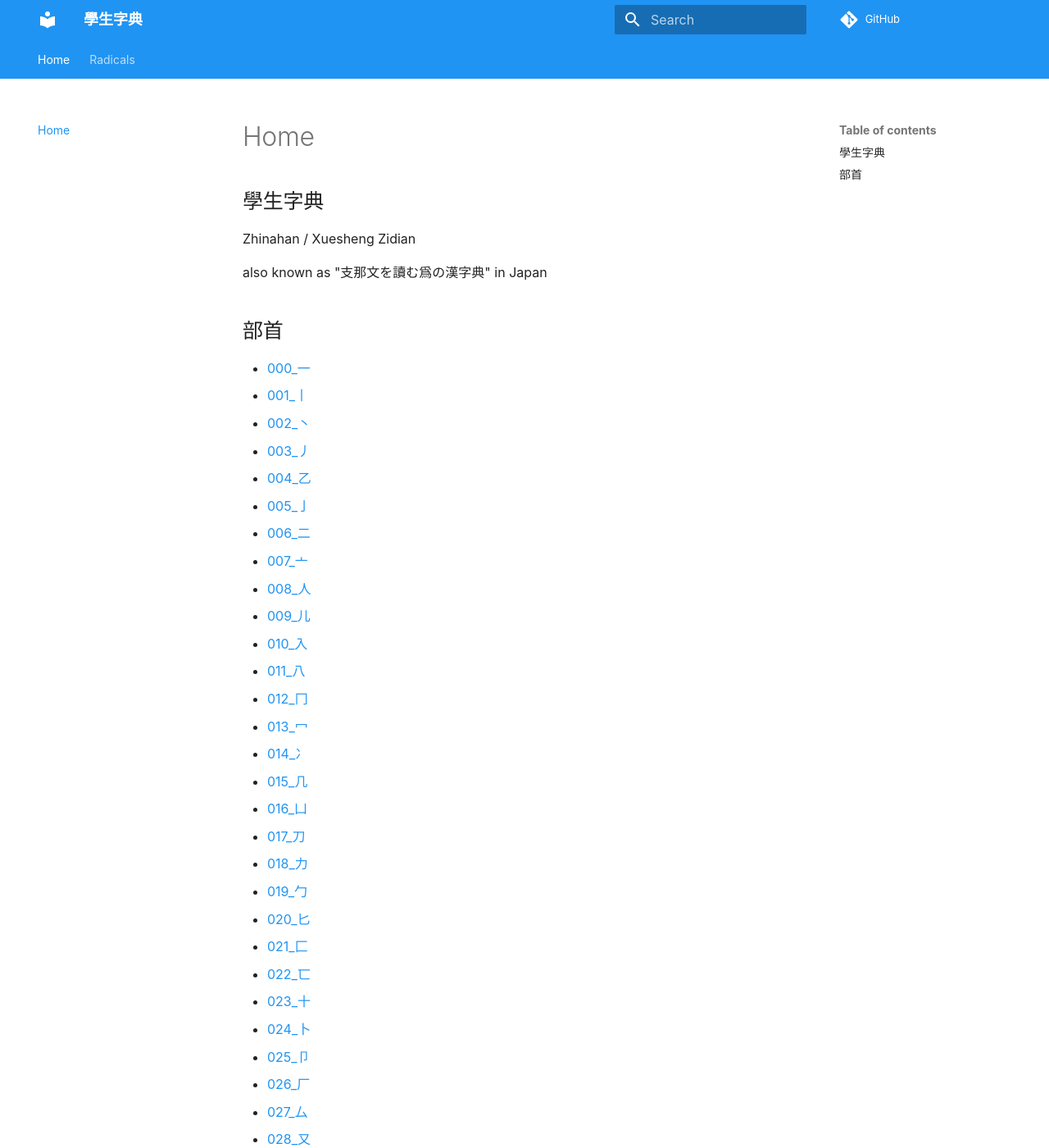
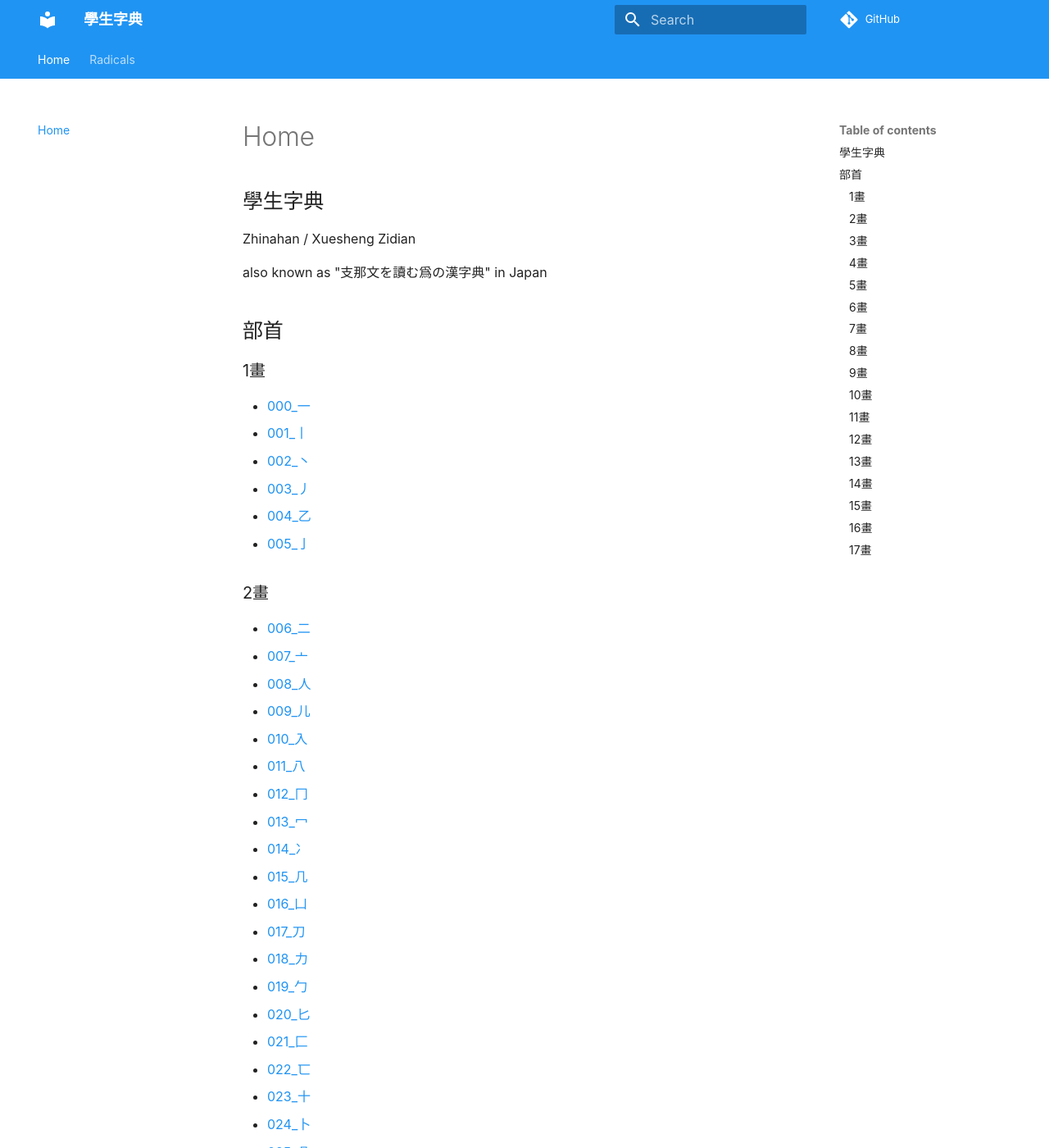
Before and after one commit to yokenzan/zhinahan.web, an MkDocs documentation site: the page built from docs/index.md, in a window 1280 px wide and 1400 px high. Shown: the whole window at 82% size. Built offline with MkDocs 1.6.1 and Material for MkDocs 9.7.7, drawn with Linux system fonts in a browser that asks for light colours; comment, search, counter and statistics services are not loaded; some of the changed text lies outside the part shown.

Commit message:
add stroke count as sub headers to index

```diff
--- a/docs/index.md
+++ b/docs/index.md
@@ -6,12 +6,17 @@ also known as "支那文を讀む爲の漢字典" in Japan
 
 # 部首
 
+## 1畫
+
 - [000_一](radicals/000_一.md)
 - [001_丨](radicals/001_丨.md)
 - [002_丶](radicals/002_丶.md)
 - [003_丿](radicals/003_丿.md)
 - [004_乙](radicals/004_乙.md)
 - [005_亅](radicals/005_亅.md)
+
+## 2畫
+
 - [006_二](radicals/006_二.md)
 - [007_亠](radicals/007_亠.md)
 - [008_人](radicals/008_人.md)
@@ -35,6 +40,9 @@ also known as "支那文を讀む爲の漢字典" in Japan
 - [026_厂](radicals/026_厂.md)
 - [027_厶](radicals/027_厶.md)
 - [028_又](radicals/028_又.md)
+
+## 3畫
+
 - [029_口](radicals/029_口.md)
 - [030_囗](radicals/030_囗.md)
 - [031_土](radicals/031_土.md)
@@ -66,6 +74,9 @@ also known as "支那文を讀む爲の漢字典" in Japan
 - [057_彐](radicals/057_彐.md)
 - [058_彡](radicals/058_彡.md)
 - [059_彳](radicals/059_彳.md)
+
+## 4畫
+
 - [060_心](radicals/060_心.md)
 - [061_戈](radicals/061_戈.md)
 - [062_戶](radicals/062_戶.md)
@@ -100,6 +111,9 @@ also known as "支那文を讀む爲の漢字典" in Japan
 - [091_牙](radicals/091_牙.md)
 - [092_牛](radicals/092_牛.md)
 - [093_犬](radicals/093_犬.md)
+
+## 5畫
+
 - [094_玄](radicals/094_玄.md)
 - [095_玉](radicals/095_玉.md)
 - [096_瓜](radicals/096_瓜.md)
@@ -123,6 +137,9 @@ also known as "支那文を讀む爲の漢字典" in Japan
 - [114_禾](radicals/114_禾.md)
 - [115_穴](radicals/115_穴.md)
 - [116_立](radicals/116_立.md)
+
+## 6畫
+
 - [117_竹](radicals/117_竹.md)
 - [118_米](radicals/118_米.md)
 - [119_糸](radicals/119_糸.md)
@@ -152,6 +169,9 @@ also known as "支那文を讀む爲の漢字典" in Japan
 - [143_行](radicals/143_行.md)
 - [144_衣](radicals/144_衣.md)
 - [145_襾](radicals/145_襾.md)
+
+## 7畫
+
 - [146_見](radicals/146_見.md)
 - [147_角](radicals/147_角.md)
 - [148_言](radicals/148_言.md)
@@ -172,6 +192,9 @@ also known as "支那文を讀む爲の漢字典" in Japan
 - [163_酉](radicals/163_酉.md)
 - [164_采](radicals/164_采.md)
 - [165_里](radicals/165_里.md)
+
+## 8畫
+
 - [166_金](radicals/166_金.md)
 - [167_長](radicals/167_長.md)
 - [168_門](radicals/168_門.md)
@@ -181,6 +204,9 @@ also known as "支那文を讀む爲の漢字典" in Japan
 - [172_雨](radicals/172_雨.md)
 - [173_青](radicals/173_青.md)
 - [174_非](radicals/174_非.md)
+
+## 9畫
+
 - [175_面](radicals/175_面.md)
 - [176_革](radicals/176_革.md)
 - [177_韋](radicals/177_韋.md)
@@ -192,6 +218,9 @@ also known as "支那文を讀む爲の漢字典" in Japan
 - [183_食](radicals/183_食.md)
 - [184_首](radicals/184_首.md)
 - [185_香](radicals/185_香.md)
+
+## 10畫
+
 - [186_馬](radicals/186_馬.md)
 - [187_骨](radicals/187_骨.md)
 - [188_高](radicals/188_高.md)
@@ -200,23 +229,44 @@ also known as "支那文を讀む爲の漢字典" in Japan
 - [191_鬯](radicals/191_鬯.md)
 - [192_鬲](radicals/192_鬲.md)
 - [193_鬼](radicals/193_鬼.md)
+
+## 11畫
+
 - [194_魚](radicals/194_魚.md)
 - [195_鳥](radicals/195_鳥.md)
 - [196_鹵](radicals/196_鹵.md)
 - [197_鹿](radicals/197_鹿.md)
 - [198_麥](radicals/198_麥.md)
 - [199_麻](radicals/199_麻.md)
+
+## 12畫
+
 - [200_黃](radicals/200_黃.md)
 - [201_黍](radicals/201_黍.md)
 - [202_黑](radicals/202_黑.md)
 - [203_黹](radicals/203_黹.md)
+
+## 13畫
+
 - [204_黽](radicals/204_黽.md)
 - [205_鼎](radicals/205_鼎.md)
 - [206_鼓](radicals/206_鼓.md)
 - [207_鼠](radicals/207_鼠.md)
+
+## 14畫
+
 - [208_鼻](radicals/208_鼻.md)
 - [209_齊](radicals/209_齊.md)
+
+## 15畫
+
 - [210_齒](radicals/210_齒.md)
+
+## 16畫
+
 - [211_龍](radicals/211_龍.md)
 - [212_龜](radicals/212_龜.md)
+
+## 17畫
+
 - [213_龠](radicals/213_龠.md)
```
